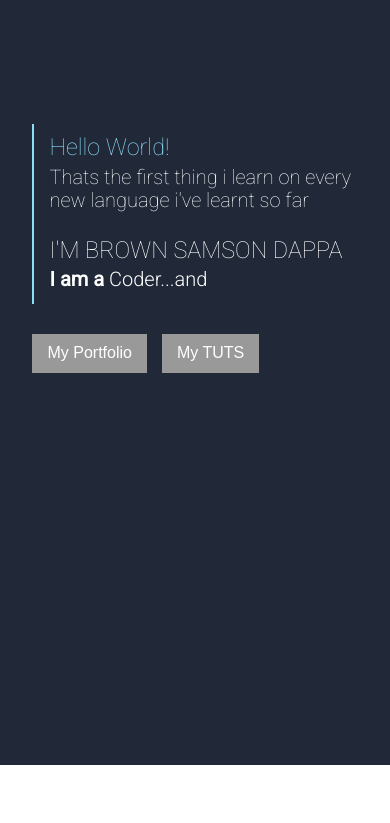
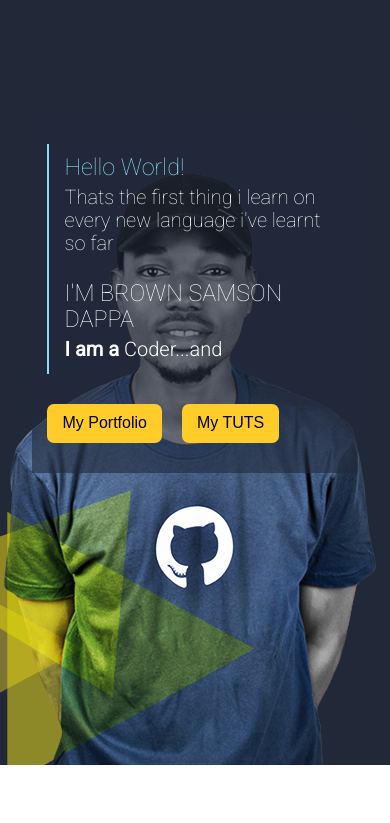
Before and after one commit to samsondappa/Personal-Website, a plain HTML site: page index.html in a window 390 px wide. Shown: the part 63-886 px from the top of the page. Drawn offline with Linux system fonts and the light colour scheme.

Commit message:
newstuff

```diff
--- a/CSS/style.css
+++ b/CSS/style.css
@@ -121,11 +121,19 @@ nav>#toggle-container>ul>li>a:hover{
 /*============== BANNER ANIMATION ======================*/
 .banner-item-container{
     max-width: 350px;
+    padding-left: 15px;
+    padding-right: 15px;
+    padding-top: 20px;
+
+    background: rgba(33,41,57, 0.6);
+}
+
+.banner-item{
     border-left: 2px solid #8CDEF7;
     padding-left: 15px;
     padding-top: 10px;
+
 }
-
 .banner-item>h4{
     display: inline;
 }
@@ -149,7 +157,10 @@ nav>#toggle-container>ul>li>a:hover{
   font-size:20px;
   font-weight: bold;
   overflow:hidden;
-  animation:bg 10s linear infinite;
+/*  animation:bg 10s linear infinite;*/
+  background: url(../Images/samsonnewauto.png) no-repeat bottom right;
+
+    background-color: #212939;
 }
 
 .dropping-texts {
@@ -263,6 +274,7 @@ nav>#toggle-container>ul>li>a:hover{
   }
 }
 
+/*
 @keyframes bg {
   0% {background: #212939;;}
   3% {background: #212939;;}
@@ -276,6 +288,7 @@ nav>#toggle-container>ul>li>a:hover{
   83% {background: #212939;;}
   100% {background: #212939;;}
 }
+*/
 
 /*==================== BANNER ANIMATION ENDS =======================*/
 button{
@@ -286,18 +299,20 @@ button{
 }
 
 .button{
-    background-color: #999999;
+    background-color: #FFCC29;
     border: none;
-    color: #ffffff !important;
+    color: #000000 !important;
     padding: 10px 15px;
     margin: 30px 15px 30px 0;
     text-align: center;
     text-decoration: none;
     display: inline-block;
     font-size: 16px;
+    border-radius: 7px;
 }
 
 .button:hover{
+    color: #ffffff !important;
     background-color: #33648B;
     cursor: pointer;
     transition: .5s;
@@ -418,7 +433,7 @@ button{
         position: absolute;
         top: 0;
         left: 0;
-        background-color: #8CDEF7;
+        background-color: rgba(140,222,247, .9);
         text-align: center;
         padding: 20px 0;
         z-index: 100;
@@ -473,6 +488,14 @@ button{
 
 
 
+    @media only screen and (max-width: 472px) {
+        .banner {
+            background: url(../Images/samsonnewauto.png) no-repeat bottom center;
+            background-color: #212939;
+        }
+
+    }
+
     @media only screen and (orientation: landscape) {
          nav>#toggle-container>ul>li{
             display:inline-block;
--- a/index.html
+++ b/index.html
@@ -46,9 +46,10 @@
                       <div>WRITER!</div>
                     </div>
                 </div>
+                <a href="portfolio.html"><button class="button">My Portfolio</button></a>
+                <a href="tuts.html"><button class="button">My TUTS</button></a>
             </div>
-            <a href="portfolio.html"><button class="button">My Portfolio</button></a>
-            <a href="tuts.html"><button class="button">My TUTS</button></a>
+
         </div>
         <div class="container body">
 
```
Also changed, not shown: Images/landingpageimage.png (added), Images/samsonnewauto.png (added).
